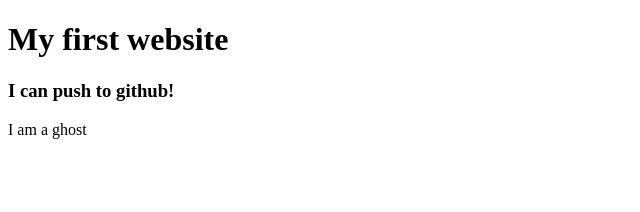
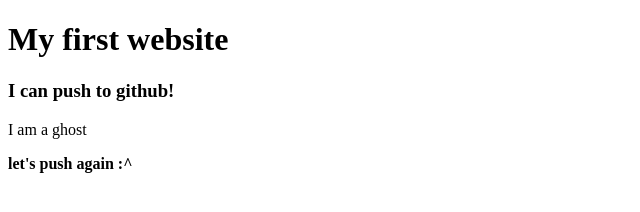
Before and after one commit to shohanur22/my-1st-site, a plain HTML site: page index.html in a window 1280 px wide. Shown: the whole page, without its empty margins (0-640 px from the left). Drawn offline with Linux system fonts and the light colour scheme.

Commit message:
pushed again

```diff
--- a/index.html
+++ b/index.html
@@ -10,5 +10,6 @@
     <h1>My first website</h1>
     <h3>I can push to github!</h3>
     <p>I am a ghost</p>
+    <p><b>let's push again :^</b></p>
 </body>
 </html>
```
